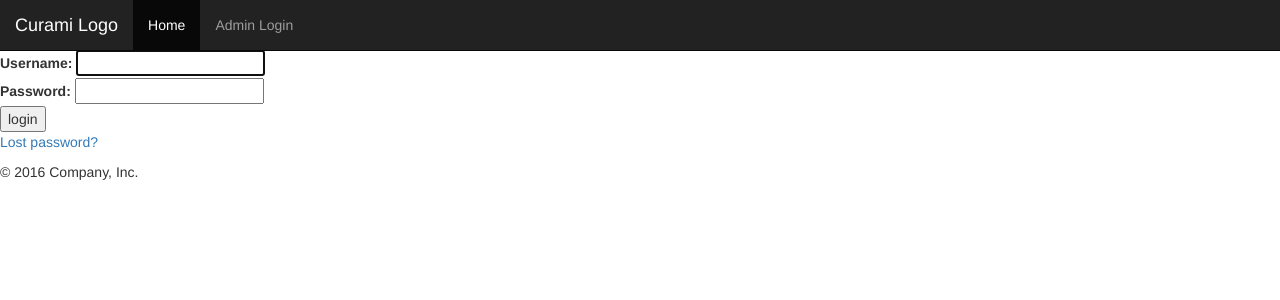
After one commit to vsocrates/gericare, a Django app: page /login/ in a window 1280 px wide. The commit adds this page. Shown: the top 300 px of the page. Run offline with Django 3.2, Linux system fonts and the light colour scheme; parts of the project's set-up code (start-up, migrations or seed data) failed here and were passed over; some libraries are stand-ins or nearby versions.

```diff
--- a/geri_app/forms.py
+++ b/geri_app/forms.py
@@ -12,7 +12,7 @@ class VolunteerUploadForm(forms.Form):
 	pt_name_first = forms.CharField(label="Patient First Name: ")
 	pt_name_last = forms.CharField(label="Patient Last Name: ")
 	family_member_name = forms.CharField(label= "First Family Member name: ")
-	family_email = forms.EmailField(help_text='A valid email address, please.')
+	family_email = forms.EmailField()
 
 	CHOICES = (('mother','mother'), ('father','father'), ('brother', 'brother') ,('sister', 'sister'),('friend', 'friend'))
 	family_relation = forms.ChoiceField(choices=CHOICES)
--- a/geri_app/models.py
+++ b/geri_app/models.py
@@ -8,6 +8,8 @@ class Benefactor(models.Model):
 	first_name = models.CharField(max_length=30)
 	last_name = models.CharField(max_length=30)
 	room_number = models.IntegerField()
+	isCurrentPatient = models.BooleanField(default=True)
+	patientCheckedOutDate = models.DateField(blank=True, null=True)
 
 	HOSPITAL_CHOICES = (
 		('UH', 'Unvirsity Hospitals'),
--- a/geri_app/templates/geri_app/base.html
+++ b/geri_app/templates/geri_app/base.html
@@ -26,49 +26,35 @@
   </head>
 
   <body>
+  {% block navbar %}
 <nav class="navbar navbar-inverse navbar-fixed-top">
-      <div class="container">
+  <div class="container-fluid">
     <div class="navbar-header">
-          <button type="button" class="navbar-toggle collapsed" data-toggle="collapse" data-target="#navbar" aria-expanded="false" aria-controls="navbar">
-            <span class="sr-only">Toggle navigation</span>
+      <button type="button" class="navbar-toggle" data-toggle="collapse" data-target="#myNavbar">
         <span class="icon-bar"></span>
         <span class="icon-bar"></span>
         <span class="icon-bar"></span>
       </button>
-          <a class="navbar-brand" href="{% url "index" %}">Get Well!</a>
-          <a class="navbar-brand" href="{% url "verify_benefactor" %}">Send a Curami</a>
-          <a class="navbar-brand" href="{% url "patient_upload" %}">Upload Patient Info</a>
+      <a class="navbar-brand" href="#">Curami Logo</a>
     </div>
-        <div id="navbar" class="navbar-collapse collapse">
-
-        {% if form.errors %}
-              <p class="error">Invalid Username or Password</p>
+    <div class="collapse navbar-collapse" id="myNavbar">
+      <ul class="nav navbar-nav">
+        <li class="active"><a "{% url 'index' %}">Home</a></li>
+        <li><a href="{% url 'login' %}">Admin Login</a></li>
+      </ul>
+    {% if user.is_authenticated %}
+      <ul class="nav navbar-nav navbar-right">
+        <li><a href="#">Welcome {{ request.user }}!</a></li>
+        <button class="btn navbar-btn" href="{% url 'logout' %}">Logout</button>
+      </ul>
+    {% else %}
     {% endif %}
-
-            {% if request.user.is_authenticated %}
-            <form class="navbar-form navbar-right" method="POST" action="{% url 'logout' %}">{% csrf_token %}
-                <button type="submit" class="btn btn-success">Logout</button><br/>
-            </form>
-            {% endif %}
-            {% if not request.user.is_authenticated %}
-            <form class="navbar-form navbar-right" method="POST" action="{% url 'login' %}" id="signIn">{% csrf_token %}
-              <div class="form-group">
-                <input type="text" name="username"placeholder="Username" class="form-control">
     </div>
-              <div class="form-group">
-                <input type="password" name="password" placeholder="Password" class="form-control">
-              </div>
-              <button type="submit" class="btn btn-success">Sign in</button><br/>
-              <!--<div class="form-group" id="reg">
-                <p class="reg">Create a new account <a href="/accounts/register/">REGISTER</a></p>
-              </div> -->
-            </form>
-            {% endif %}
-
-
-        </div><!--/.navbar-collapse -->
   </div>
 </nav>
+
+{% endblock %}
+
 {% block content %}
 {% endblock %}
       <footer>
--- /dev/null
+++ b/geri_app/templates/registration/login.html
@@ -0,0 +1,39 @@
+{% extends 'geri_app/base.html' %}
+
+{% block content %}
+
+{% if form.errors %}
+<p>Your username and password didn't match. Please try again.</p>
+{% endif %}
+
+{% if next %}
+    {% if user.is_authenticated %}
+    <p>Your account doesn't have access to this page. To proceed,
+    please login with an account that has access.</p>
+    {% else %}
+    <p>Please login to see this page.</p>
+    {% endif %}
+{% endif %}
+
+<form method="post" action="{% url 'login' %}">
+{% csrf_token %}
+
+<div>
+  <td>{{ form.username.label_tag }}</td>
+  <td>{{ form.username }}</td>
+</div>
+<div>
+  <td>{{ form.password.label_tag }}</td>
+  <td>{{ form.password }}</td>
+</div>
+
+<div>
+  <input type="submit" value="login" />
+  <input type="hidden" name="next" value="" />
+</div>
+</form>
+
+{# Assumes you setup the password_reset view in your URLconf #}
+<p><a href="{% url 'password_reset' %}">Lost password?</a></p>
+
+{% endblock %}
--- a/geri_app/urls.py
+++ b/geri_app/urls.py
@@ -1,12 +1,17 @@
 from django.conf.urls import url
+from forms import VolunteerUploadForm
+from preview import VolunteerUploadFormPreview
+from django import forms
 
 from . import views
 
 urlpatterns = [
-	url(r'^pt_upload/', views.pt_upload, name = "patient_upload"),
+	url(r'^pt_upload/', VolunteerUploadFormPreview(VolunteerUploadForm), name = "patient_upload"),
+	url(r'^pt_upload_success/', views.pt_upload_success, name = "patient_upload_success"),
 	url(r'^verify/', views.verify_benefactor, name="verify_benefactor"),
 	url(r'^view/', views.view_videos, name="view"),
     url(r'^upload/', views.simple_upload, name='upload'),
+    url(r'^volunteer/', views.volunteer_landing, name="volunteer"),
     url(r'^$', views.index, name='index'),
 
 ]
--- a/gericare_site/urls.py
+++ b/gericare_site/urls.py
@@ -16,10 +16,12 @@ Including another URLconf
 from django.conf.urls import url, include
 from django.contrib import admin
 from django.contrib.auth import views as auth_views
+from django.contrib.auth import urls
 
 urlpatterns = [
-    url(r'^', include('geri_app.urls')),
-    url(r'^admin/', admin.site.urls),
     url(r'^login/$', auth_views.login, name='login'),
     url(r'^logout/$', auth_views.logout, {'next_page': '/'}, name='logout'),
+    url(r'^admin/', admin.site.urls),
+    url(r'^accounts/', include('django.contrib.auth.urls')),
+    url(r'^', include('geri_app.urls')),
 ]
```
Also changed, not shown: geri_app/preview.py (added, +13 -0 lines), geri_app/templates/geri_app/form.html (added, +18 -0 lines), geri_app/templates/geri_app/patient_upload_success.html (added, +13 -0 lines), geri_app/templates/geri_app/preview.html (added, +37 -0 lines), geri_app/templates/geri_app/pt_code_display.html (+4 -4 lines), geri_app/templates/geri_app/volunteer_landing.html (added, +40 -0 lines), geri_app/views.py (+34 -1 lines), gericare_site/settings.py (+6 -3 lines). Lines whose indentation alone changed are shown as unchanged.
